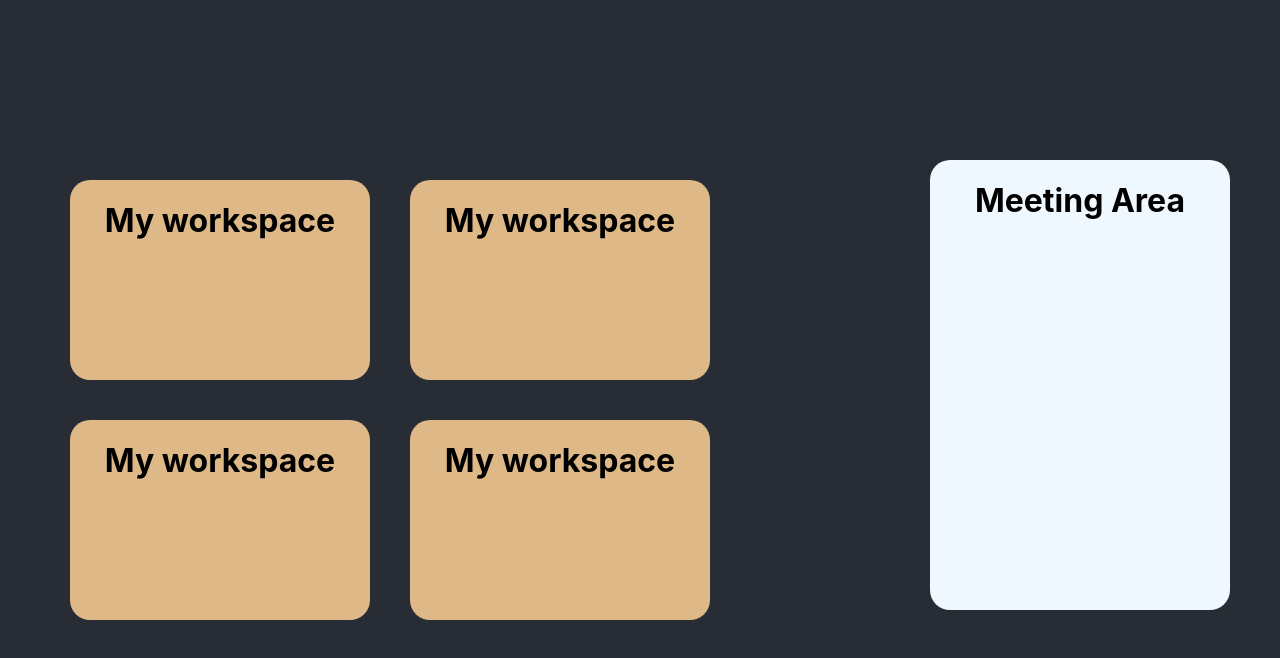
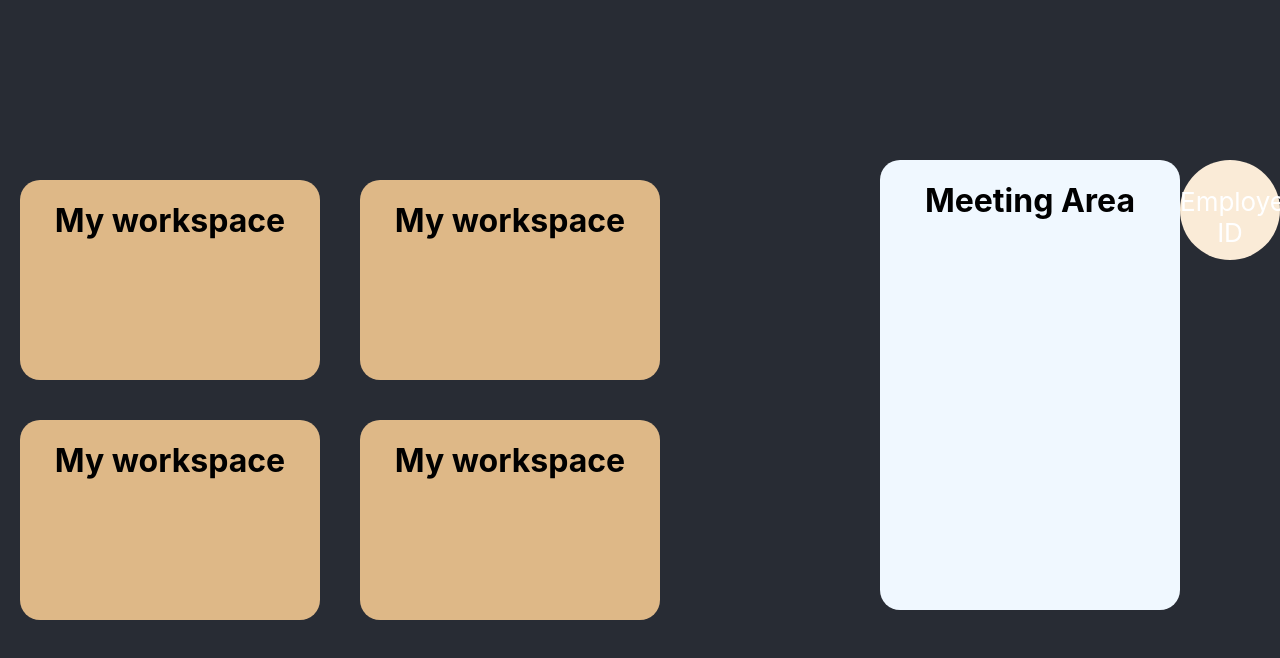
Before and after one commit to MengjieZhao/cubicles, a React (Create React App) app in the folder cubicles-app/: page / in a window 1280 px wide. Shown: the top 658 px of the page. Built offline with nearby package versions, Linux system fonts and the light colour scheme.

Commit message:
Added Employee in Office

```diff
--- a/cubicles-app/src/components/Employee/Employee.css
+++ b/cubicles-app/src/components/Employee/Employee.css
@@ -0,0 +1,7 @@
+
+.employee {
+    width: 100px;
+    height: 100px;
+    border-radius: 50px;
+    background-color: antiquewhite;
+}
--- a/cubicles-app/src/components/Employee/Employee.js
+++ b/cubicles-app/src/components/Employee/Employee.js
@@ -0,0 +1,13 @@
+import React from 'react';
+import './Employee.css';
+
+
+function Employee(){
+    return(
+        <div className="employee" >
+            <p>Employee ID</p>
+        </div>
+    )
+}
+
+export default Employee;
--- a/cubicles-app/src/components/Office/Office.js
+++ b/cubicles-app/src/components/Office/Office.js
@@ -2,6 +2,7 @@ import React from 'react';
 import './Office.css';
 import Desk from '../Desk/Desk';
 import MeetingArea from '../CoffeeArea/MeetingArea';
+import Employee from '../Employee/Employee';
 
 
 function Office(){
@@ -16,6 +17,7 @@ function Office(){
         <Desk/>
       </div>
       <MeetingArea/>
+      <Employee/>
     </div>
   )
 }
```
